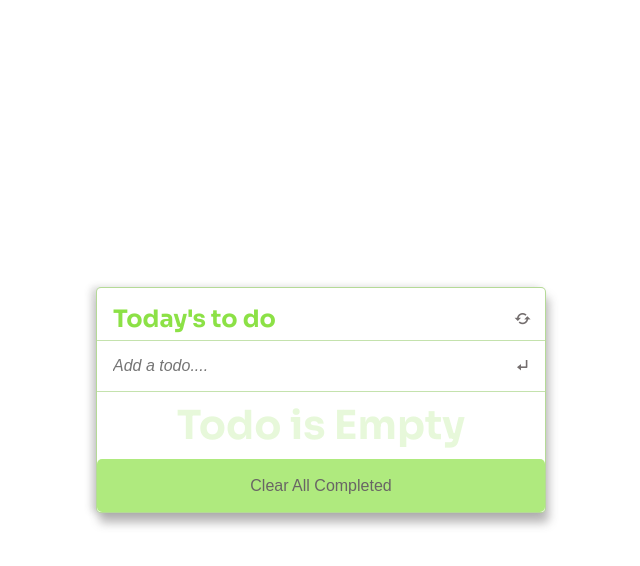
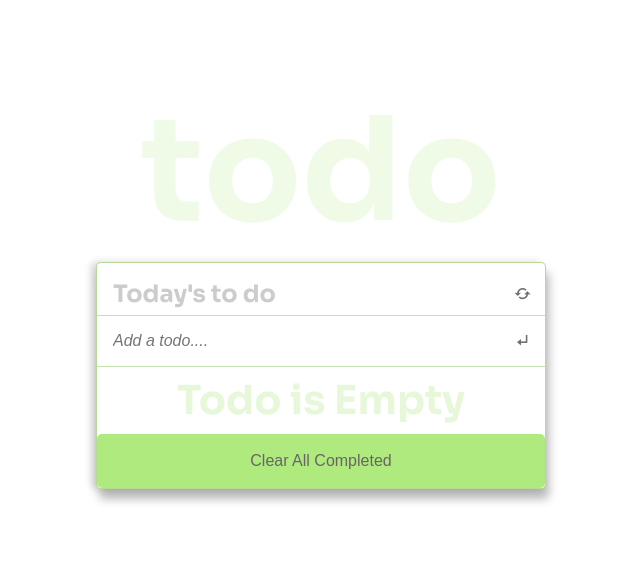
Before and after one commit to DuaneDave/To-Do-List, a website built with webpack: page src/index.html in a window 1280 px wide. Shown: the whole page, without its empty margins (319-959 px from the left). Built offline with nearby package versions, Linux system fonts and the light colour scheme.

Commit message:
Clear linter errors

```diff
--- a/src/index.html
+++ b/src/index.html
@@ -11,9 +11,10 @@
     <title>Todo-List</title>
   </head>
   <body>
+    <h1>todo</h1>
     <section class="container">
       <div class="header border-bottom flex">
-        <h1>Today's to do</h1>
+        <h2>Today's to do</h2>
         <i class="bx bx-refresh"></i>
       </div>
       <form class="flex border-bottom">
--- a/src/style.css
+++ b/src/style.css
@@ -9,21 +9,27 @@
 body {
   font-family: 'Sora', sans-serif;
   display: flex;
-  justify-content: center;
+  flex-direction: column;
   align-items: center;
   height: 100vh;
   width: 100vw;
   padding: 1em;
+  user-select: none;
   background:
-    radial-gradient (circle,
-    rgba(250, 248, 248, 0.671),
-    rgba(111, 218, 24, 0.082)
-  );
+    radial-gradient
+    (circle,
+    rgba(250, 248, 248, 0.671), rgba(111, 218, 24, 0.082));
 }
 
 h1 {
+  font-size: 9rem;
+  color: rgba(111, 218, 24, 0.11);
+  margin-top: 4rem;
+}
+
+h2 {
   font-size: 1.5rem;
-  color: rgba(111, 218, 24, 0.801);
+  color: #ccc;
 }
 
 input {
```
